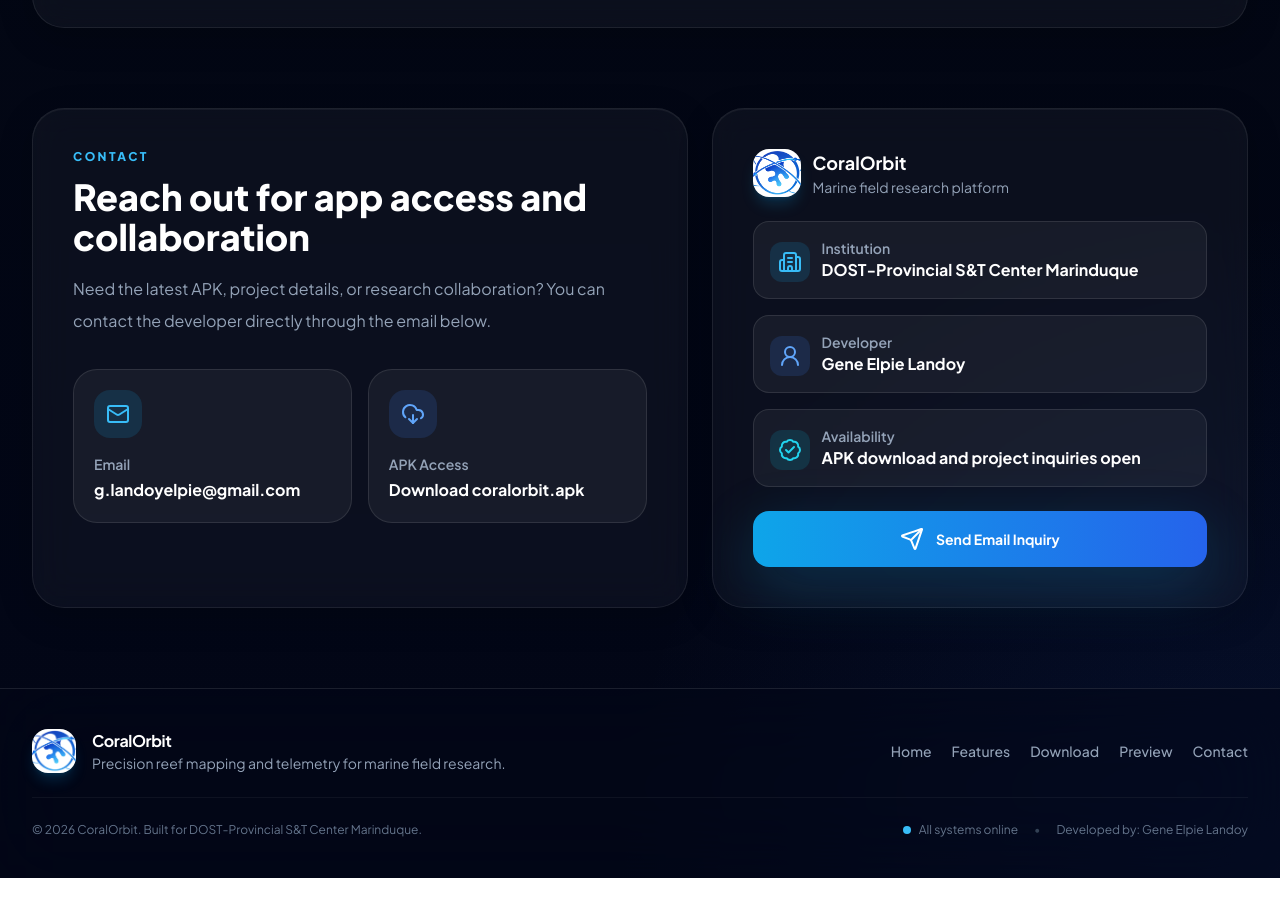
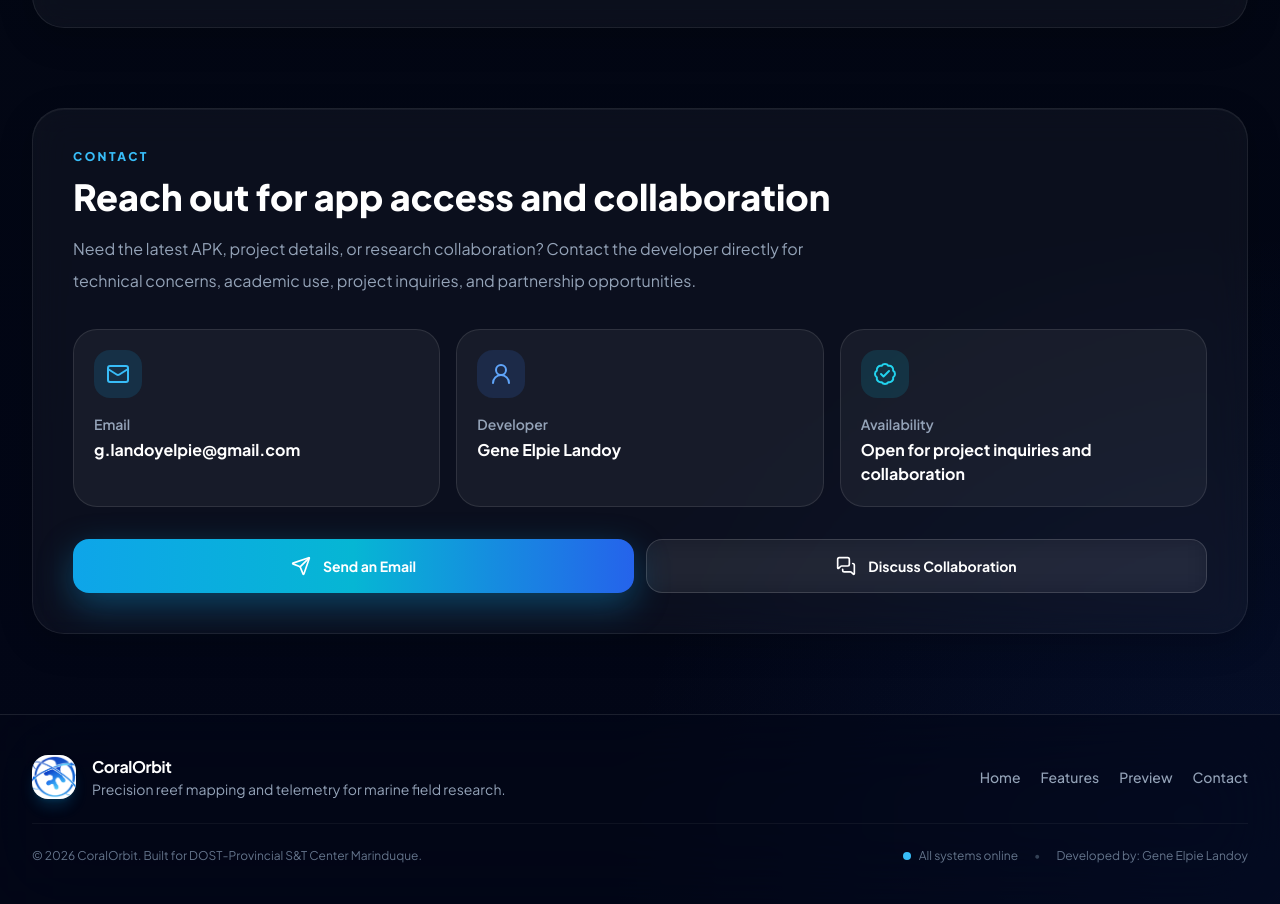
Before and after one commit to PrimeSalad/coralorbit_landing, a plain HTML site: page index.html in a window 1280 px wide. Shown: the part 1602-2506 px from the top of the page. Before the commit the page ends 2480 px from the top, so only its background shows below. Drawn offline with nearby package versions, Linux system fonts and the light colour scheme.

Commit message:
updated landing page

```diff
--- a/index.html
+++ b/index.html
@@ -160,14 +160,13 @@
                     <nav class="hidden items-center gap-7 text-sm font-medium text-slate-300 md:flex">
                         <a href="#home" class="transition-colors hover:text-white">Home</a>
                         <a href="#features" class="transition-colors hover:text-white">Features</a>
-                        <a href="#download" class="transition-colors hover:text-white">Download</a>
                         <a href="#preview" class="transition-colors hover:text-white">Preview</a>
                         <a href="#contact" class="transition-colors hover:text-white">Contact</a>
                     </nav>
 
                     <div class="flex items-center gap-2">
                         <a
-                            href="apk/coralorbit.apk"
+                            href="https://drive.google.com/file/d/1qDX0-MKlMMRw50BhmAcofh8SNYIH6ADU/view?usp=sharing"
                             download="coralorbit.apk"
                             class="hidden rounded-full bg-white px-5 py-2.5 text-sm font-bold text-slate-950 transition-transform hover:scale-[1.02] sm:inline-flex sm:items-center sm:justify-center"
                         >
@@ -191,13 +190,12 @@
                         <div class="grid gap-2">
                             <a href="#home" class="rounded-2xl px-4 py-3 text-sm font-semibold text-slate-200 transition hover:bg-white/5">Home</a>
                             <a href="#features" class="rounded-2xl px-4 py-3 text-sm font-semibold text-slate-200 transition hover:bg-white/5">Features</a>
-                            <a href="#download" class="rounded-2xl px-4 py-3 text-sm font-semibold text-slate-200 transition hover:bg-white/5">Download</a>
                             <a href="#preview" class="rounded-2xl px-4 py-3 text-sm font-semibold text-slate-200 transition hover:bg-white/5">Preview</a>
                             <a href="#contact" class="rounded-2xl px-4 py-3 text-sm font-semibold text-slate-200 transition hover:bg-white/5">Contact</a>
                         </div>
 
                         <a
-                            href="apk/coralorbit.apk"
+                            href="https://drive.google.com/file/d/1qDX0-MKlMMRw50BhmAcofh8SNYIH6ADU/view?usp=sharing"
                             download="coralorbit.apk"
                             class="mt-3 inline-flex w-full items-center justify-center rounded-2xl bg-gradient-to-r from-sky-500 to-blue-600 px-5 py-3.5 text-sm font-bold text-white shadow-glow transition-transform hover:-translate-y-0.5"
                         >
@@ -235,7 +233,7 @@
                         </p>
                         <div id="download" class="section_anchor_offset flex flex-col gap-3 sm:flex-row sm:justify-center lg:justify-start">
                             <a
-                                href="apk/coralorbit.apk"
+                                href="https://drive.google.com/file/d/1qDX0-MKlMMRw50BhmAcofh8SNYIH6ADU/view?usp=sharing"
                                 download="coralorbit.apk"
                                 class="inline-flex items-center justify-center gap-3 rounded-2xl bg-gradient-to-r from-sky-500 to-blue-600 px-6 py-3.5 font-bold text-white shadow-glow transition-transform hover:-translate-y-0.5 sm:px-7 sm:py-4"
                             >
@@ -480,19 +478,20 @@
         <!-- CONTACT -->
 <section id="contact" class="section_anchor_offset px-4 pb-20 sm:px-6 lg:px-8">
     <div class="mx-auto max-w-7xl">
-                <div class="grid gap-6 lg:grid-cols-[1.1fr_0.9fr]">
         <div class="glass_panel rounded-[32px] p-6 sm:p-8 lg:p-10">
             <p class="mb-3 text-xs font-extrabold uppercase tracking-[0.2em] text-sky-400">
                 Contact
             </p>
+
             <h2 class="mb-4 text-3xl font-extrabold text-white sm:text-4xl">
                 Reach out for app access and collaboration
             </h2>
-                        <p class="max-w-2xl text-base leading-8 text-slate-400">
-                            Need the latest APK, project details, or research collaboration? You can contact the developer directly through the email below.
+
+            <p class="max-w-3xl text-base leading-8 text-slate-400">
+                Need the latest APK, project details, or research collaboration? Contact the developer directly for technical concerns, academic use, project inquiries, and partnership opportunities.
             </p>
 
-                        <div class="mt-8 grid gap-4 sm:grid-cols-2">
+            <div class="mt-8 grid gap-4 md:grid-cols-3">
                 <div class="rounded-3xl border border-white/10 bg-white/5 p-5">
                     <div class="mb-4 flex h-12 w-12 items-center justify-center rounded-2xl bg-sky-500/15 text-sky-400">
                         <i data-lucide="mail"></i>
@@ -508,85 +507,43 @@
 
                 <div class="rounded-3xl border border-white/10 bg-white/5 p-5">
                     <div class="mb-4 flex h-12 w-12 items-center justify-center rounded-2xl bg-blue-500/15 text-blue-400">
-                                    <i data-lucide="download-cloud"></i>
+                        <i data-lucide="user-round"></i>
                     </div>
-                                <p class="mb-1 text-sm font-semibold text-slate-400">APK Access</p>
-                                <a
-                                    href="apk/coralorbit.apk"
-                                    download="coralorbit.apk"
-                                    class="text-base font-bold text-white transition hover:text-sky-400"
-                                >
-                                    Download coralorbit.apk
-                                </a>
+                    <p class="mb-1 text-sm font-semibold text-slate-400">Developer</p>
+                    <p class="text-base font-bold text-white">Gene Elpie Landoy</p>
                 </div>
+
+                <div class="rounded-3xl border border-white/10 bg-white/5 p-5">
+                    <div class="mb-4 flex h-12 w-12 items-center justify-center rounded-2xl bg-cyan-500/15 text-cyan-400">
+                        <i data-lucide="badge-check"></i>
+                    </div>
+                    <p class="mb-1 text-sm font-semibold text-slate-400">Availability</p>
+                    <p class="text-base font-bold text-white">
+                        Open for project inquiries and collaboration
+                    </p>
                 </div>
             </div>
 
-                    <div class="glass_panel rounded-[32px] p-6 sm:p-8 lg:p-10">
-                        <div class="mb-6 flex items-center gap-3">
-                            <div class="flex h-12 w-12 items-center justify-center overflow-hidden rounded-2xl bg-white shadow-lg shadow-sky-500/20">
-                                <img
-                                    src="images/logo.png"
-                                    alt="CoralOrbit Logo"
-                                    class="h-full w-full object-cover"
-                                />
-                            </div>
-                            <div>
-                                <p class="text-lg font-bold text-white">CoralOrbit</p>
-                                <p class="text-sm text-slate-400">Marine field research platform</p>
-                            </div>
-                        </div>
-
-                        <div class="space-y-4">
-                            <div class="rounded-2xl border border-white/10 bg-white/5 p-4">
-                                <div class="flex items-start gap-3">
-                                    <div class="mt-1 flex h-10 w-10 shrink-0 items-center justify-center rounded-xl bg-sky-500/15 text-sky-400">
-                                        <i data-lucide="building-2"></i>
-                                    </div>
-                                    <div>
-                                        <p class="text-sm font-semibold text-slate-400">Institution</p>
-                                        <p class="text-base font-bold text-white">DOST-Provincial S&amp;T Center Marinduque</p>
-                                    </div>
-                                </div>
-                            </div>
-
-                            <div class="rounded-2xl border border-white/10 bg-white/5 p-4">
-                                <div class="flex items-start gap-3">
-                                    <div class="mt-1 flex h-10 w-10 shrink-0 items-center justify-center rounded-xl bg-blue-500/15 text-blue-400">
-                                        <i data-lucide="user-round"></i>
-                                    </div>
-                                    <div>
-                                        <p class="text-sm font-semibold text-slate-400">Developer</p>
-                                        <p class="text-base font-bold text-white">Gene Elpie Landoy</p>
-                                    </div>
-                                </div>
-                            </div>
-
-                            <div class="rounded-2xl border border-white/10 bg-white/5 p-4">
-                                <div class="flex items-start gap-3">
-                                    <div class="mt-1 flex h-10 w-10 shrink-0 items-center justify-center rounded-xl bg-cyan-500/15 text-cyan-400">
-                                        <i data-lucide="badge-check"></i>
-                                    </div>
-                                    <div>
-                                        <p class="text-sm font-semibold text-slate-400">Availability</p>
-                                        <p class="text-base font-bold text-white">APK download and project inquiries open</p>
-                                    </div>
-                                </div>
-                            </div>
-                        </div>
+            <div class="mt-8 grid gap-3 sm:grid-cols-2">
+                <a
+                    href="mailto:g.landoyelpie@gmail.com?subject=CoralOrbit%20Inquiry"
+                    class="inline-flex items-center justify-center gap-3 rounded-2xl bg-gradient-to-r from-sky-500 via-cyan-500 to-blue-600 px-6 py-4 text-sm font-bold text-white shadow-[0_12px_35px_rgba(14,165,233,0.35)] transition duration-300 hover:-translate-y-0.5 hover:shadow-[0_16px_45px_rgba(14,165,233,0.45)]"
+                >
+                    <i data-lucide="send" class="h-5 w-5"></i>
+                    Send an Email
+                </a>
 
                 <a
-                            href="mailto:g.landoyelpie@.com?subject=CoralOrbit%20Inquiry"
-                            class="mt-6 inline-flex w-full items-center justify-center gap-3 rounded-2xl bg-gradient-to-r from-sky-500 to-blue-600 px-6 py-4 text-sm font-bold text-white shadow-glow transition-transform hover:-translate-y-0.5"
+                    href="mailto:g.landoyelpie@gmail.com?subject=Collaboration%20Opportunity"
+                    class="inline-flex items-center justify-center gap-3 rounded-2xl border border-white/15 bg-white/5 px-6 py-4 text-sm font-bold text-white backdrop-blur-md transition duration-300 hover:-translate-y-0.5 hover:border-sky-400/40 hover:bg-white/10"
                 >
-                            <i data-lucide="send"></i>
-                            Send Email Inquiry
+                    <i data-lucide="messages-square" class="h-5 w-5"></i>
+                    Discuss Collaboration
                 </a>
             </div>
         </div>
     </div>
 </section>
-
         <!-- FOOTER -->
         <footer class="border-t border-white/10 bg-slate-950/50 backdrop-blur-2xl">
             <div class="mx-auto max-w-7xl px-4 py-8 sm:px-6 sm:py-10 lg:px-8">
@@ -611,7 +568,6 @@
                     <div class="flex flex-wrap items-center gap-x-5 gap-y-3 text-sm font-medium text-slate-400">
                         <a href="#home" class="transition-colors hover:text-sky-400">Home</a>
                         <a href="#features" class="transition-colors hover:text-sky-400">Features</a>
-                        <a href="#download" class="transition-colors hover:text-sky-400">Download</a>
                         <a href="#preview" class="transition-colors hover:text-sky-400">Preview</a>
                         <a href="#contact" class="transition-colors hover:text-sky-400">Contact</a>
                     </div>
```
Lines whose indentation alone changed are shown as unchanged.
